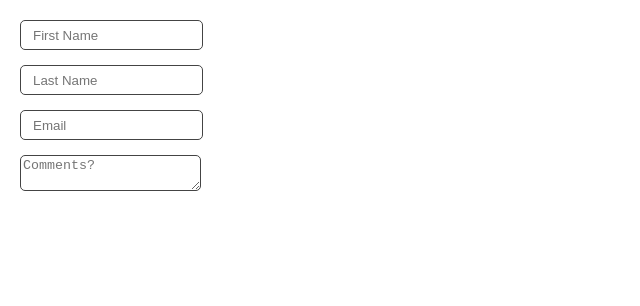
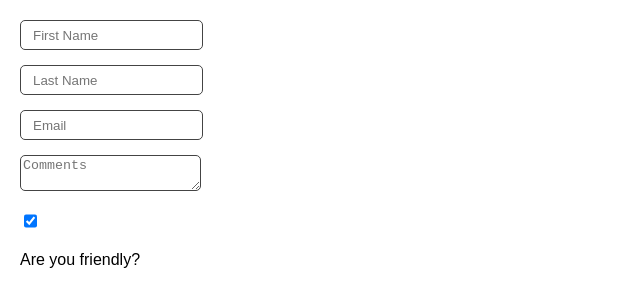
Before and after one commit to mayamauchi/MemeGenerator, a React (Create React App) app: page / in a window 1280 px wide. Shown: the top 306 px of the page, without its empty margins (0-640 px from the left). Built offline with nearby package versions, Linux system fonts and the light colour scheme.

Commit message:
Forms: handle input change, check box

```diff
--- a/src/Practices/Form.js
+++ b/src/Practices/Form.js
@@ -3,23 +3,26 @@ import "./Components/form.css"
 
 export default function Form() {
     const [formData, setFormData] = React.useState(
-        {firstName: "", lastName: "", email: "", comments: ""}
+        {
+            firstName: "",
+            lastName: "",
+            email: "",
+            comments: "",
+            isFriendly: true
+        }
     )
-    console.log(formData)
 
     function handleChange(event) {
+        const {name, value, type, checked} = event.target
+        console.log('handleChange')
+        console.log(name + ' ' + value + ' ' + type + ' ' + checked)
         setFormData(prevFormData => {
             return {
                 ...prevFormData,
-                [event.target.name]: event.target.value
+                [name]: type === "checkbox" ? checked : value
             }
         })
     }
-
-    /**
-     * Challenge: Add a textarea for "comments" to the form
-     * Make sure to update state when it changes.
-     */
 
     return (
         <form>
@@ -45,11 +48,20 @@ export default function Form() {
                 value={formData.email}
             />
             <textarea
-                placeholder="Comments?"
+                value={formData.comments}
+                placeholder="Comments"
                 onChange={handleChange}
                 name="comments"
-                value={formData.comments}
             />
+            <input
+                type="checkbox"
+                id="isFriendly"
+                checked={formData.isFriendly}
+                onChange={handleChange}
+                name="isFriendly"
+            />
+            <label htmlFor="isFriendly">Are you friendly?</label>
+            <br />
         </form>
     )
 }
```
